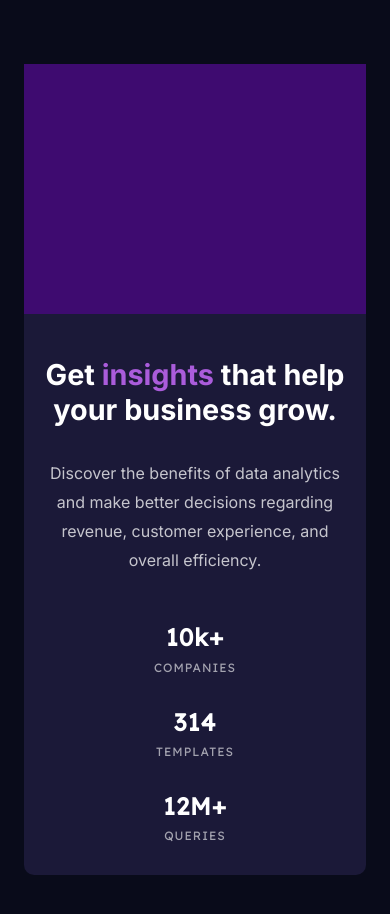
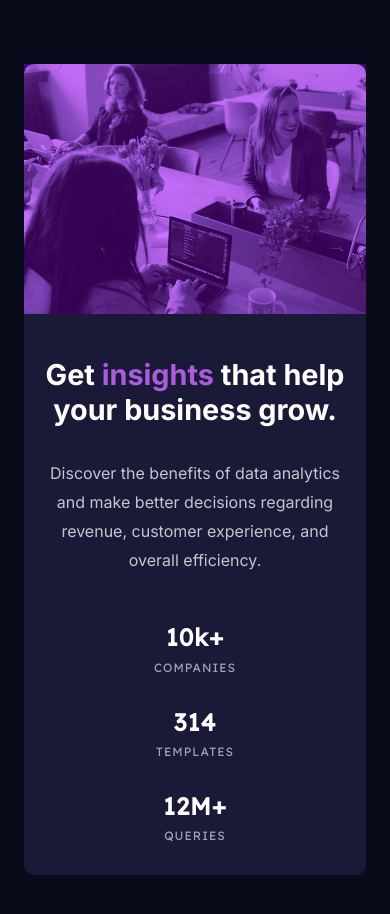
Before and after one commit to JorgePezzuol/frontendmentor_ordersummary_newbie, a plain HTML site: page index.html in a window 390 px wide. Drawn offline with Linux system fonts and the light colour scheme.

Commit message:
Add image for mobile

```diff
--- a/style.css
+++ b/style.css
@@ -117,6 +117,7 @@ main {
   .card__image {
     min-height: 250px;
     border-radius: 10px 10px 0 0;
+    background-image: url(images/image-header-mobile.jpg);
   }
 
   .card__stats {
```
Also changed, not shown: images/image-header-desktop.jpg (added), images/image-header-mobile.jpg (added).
